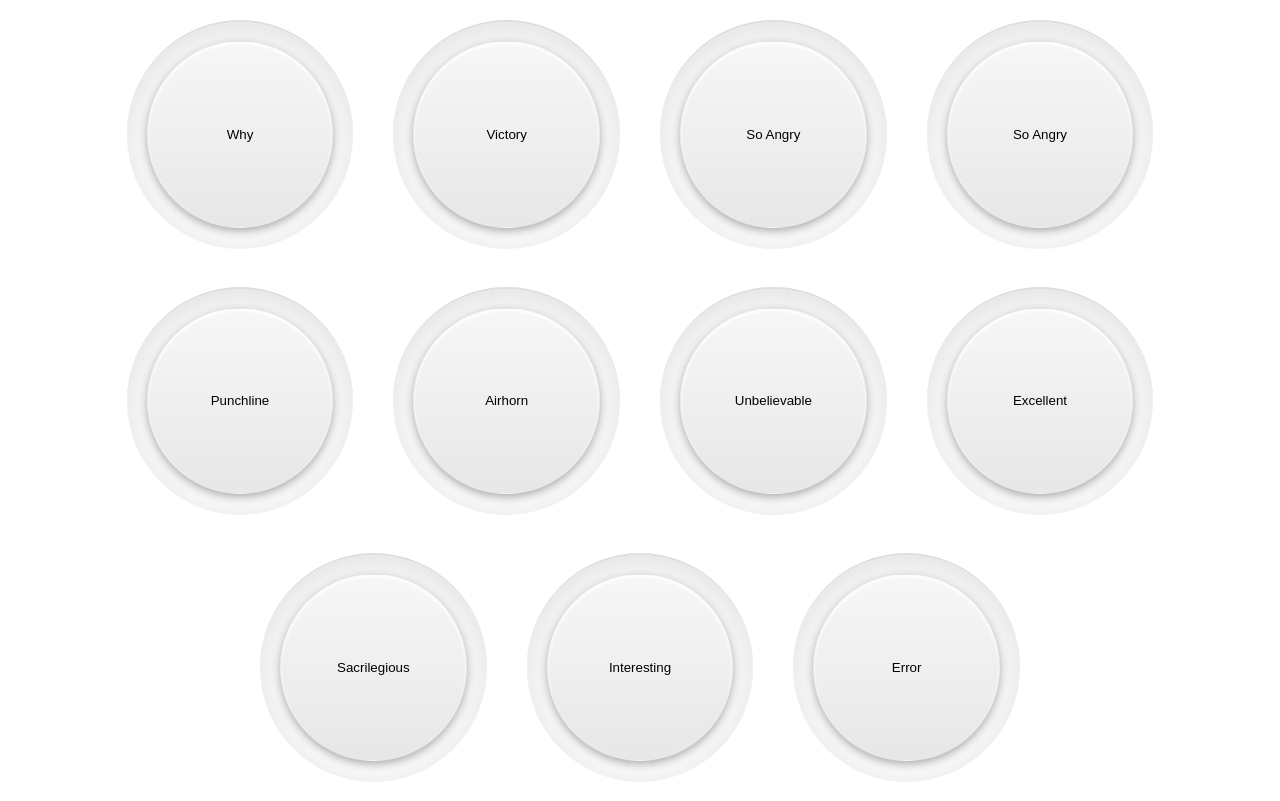
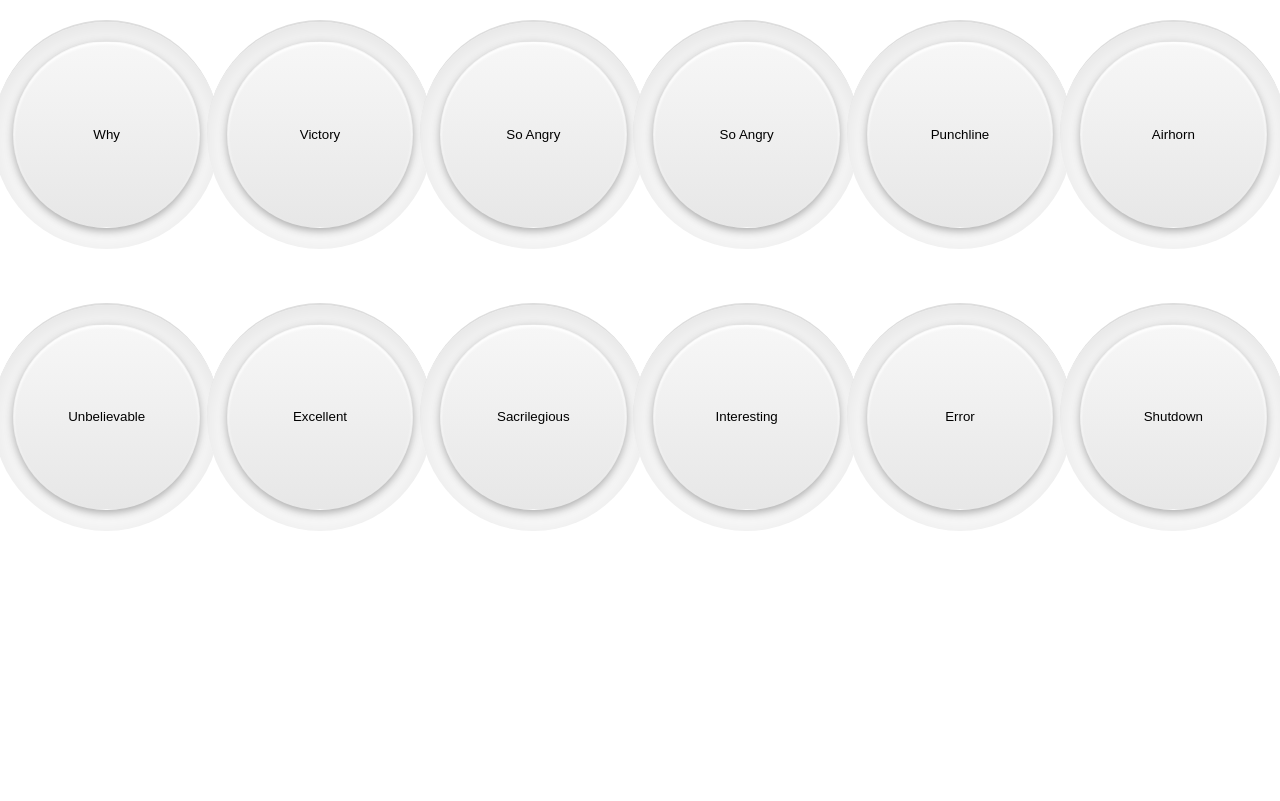
Before and after one commit to huijing/soundboard, a website: page index.html in a window 1280 px wide. Shown: the part 79-880 px from the top of the page. After the commit the page ends 800 px from the top, so only its background shows below. Drawn offline with Linux system fonts and the light colour scheme.

Commit message:
Add shutdown

```diff
--- a/index.html
+++ b/index.html
@@ -39,6 +39,7 @@
     <audio id="sacrilegious" src="sounds/sacrilegious.mp3"></audio>
     <audio id="interesting" src="sounds/interesting.mp3"></audio>
     <audio id="error" src="sounds/error.mp3"></audio>
+    <audio id="shutdown" src="sounds/shutdown.mp3"></audio>
 
     <div class="buttons">
       <button data-sound="why">Why</button>
@@ -52,6 +53,7 @@
       <button data-sound="sacrilegious">Sacrilegious</button>
       <button data-sound="interesting">Interesting</button>
       <button data-sound="error">Error</button>
+      <button data-sound="shutdown">Shutdown</button>
     </div>
 
   </main>
--- a/scss/styles.scss
+++ b/scss/styles.scss
@@ -3,7 +3,7 @@ html {
 }
 
 body {
-  min-width: 20em;
+  min-width: 25em;
 }
 
 main {
@@ -53,3 +53,12 @@ button:hover {
   color: #555;
   background: #f5f5f5;
 }
+
+@supports (display:grid) {
+  .buttons {
+    display: grid;
+    grid-template-columns: repeat(auto-fill, minmax(12em, 1fr));
+    gap: 1em;
+    justify-items: center;
+  }
+}
```
Also changed, not shown: styles.css, 1 other file.
